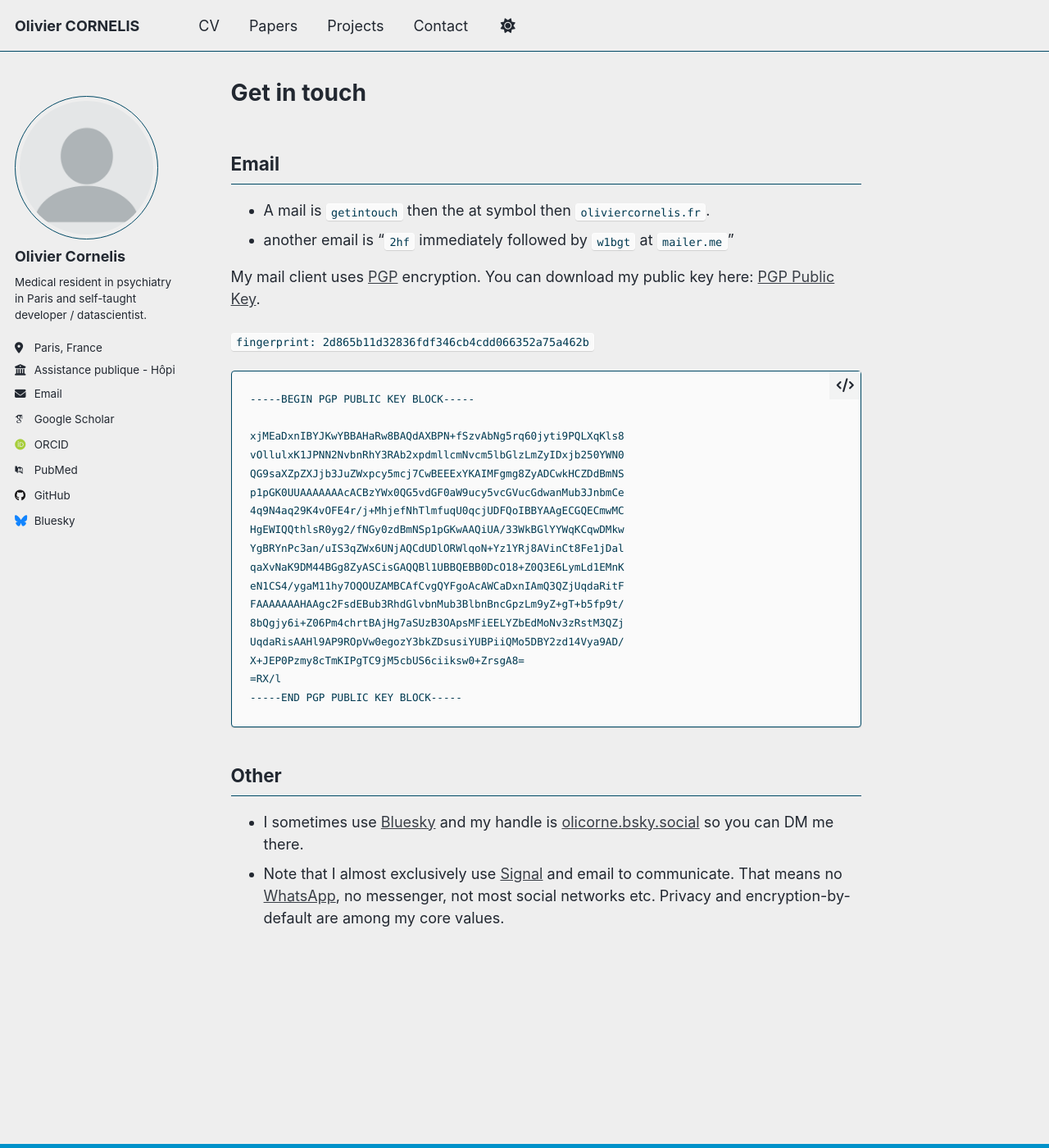
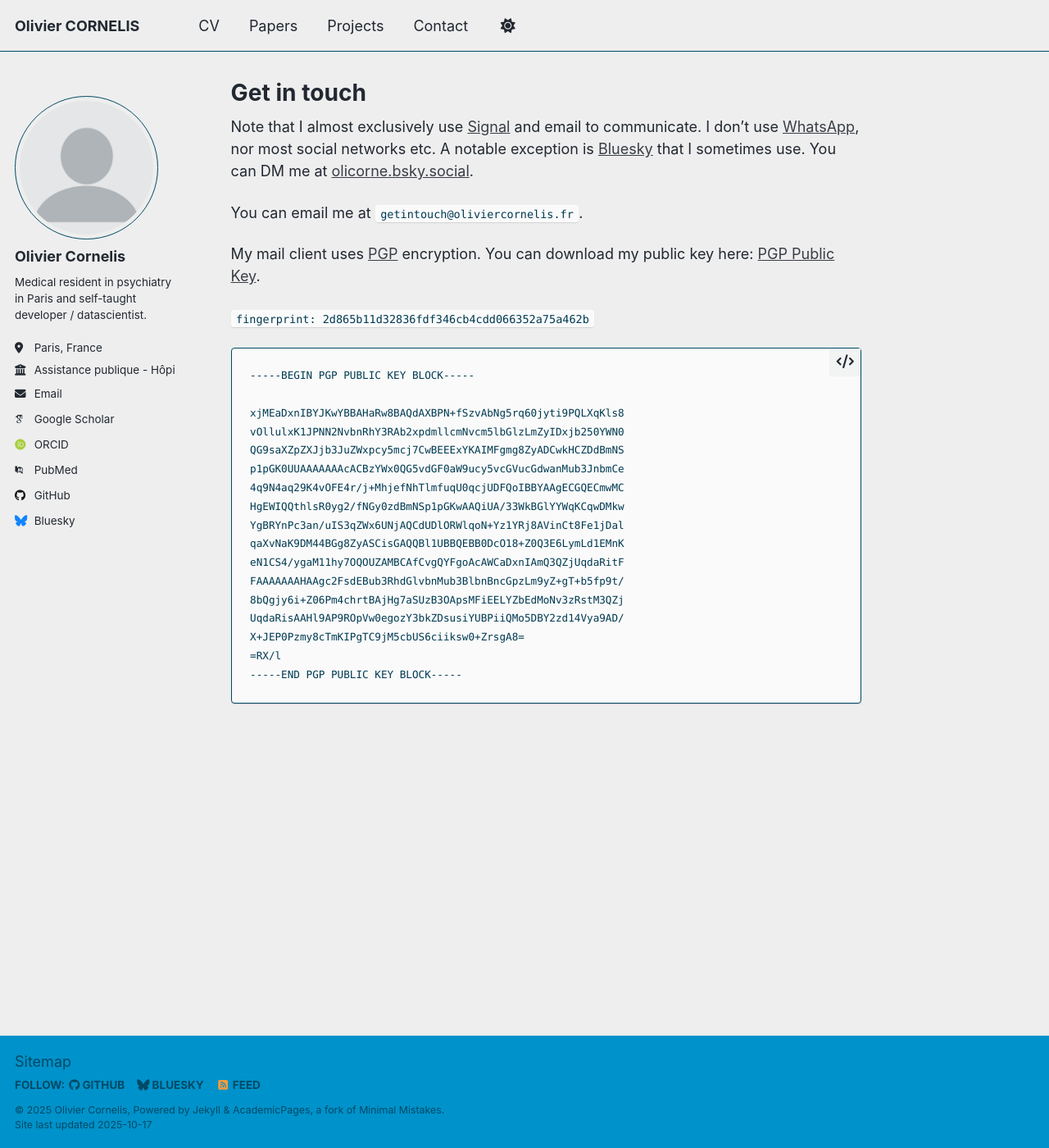
Before and after one commit to thiswillbeyourgithub/website, a Jekyll site: the page built from _pages/contact.md, in a window 1280 px wide and 1400 px high. Shown: the whole window at 82% size. Built offline with Jekyll 4.4.1, drawn with Linux system fonts in a browser that asks for light colours; some web fonts are replaced; a script that is not in the unit is left out.

Commit message:
better contact page
Signed-off-by: thiswillbeyourgithub <26625900+thiswillbeyourgithub@users.noreply.github.com>

````diff
--- a/_pages/contact.md
+++ b/_pages/contact.md
@@ -4,10 +4,9 @@
 author_profile: true
 ---
 
+Note that I almost exclusively use [Signal](https://en.wikipedia.org/wiki/Signal_(software)) and email to communicate. I don't use [WhatsApp](https://en.wikipedia.org/wiki/WhatsApp#Controversies_and_criticism), nor most social networks etc. A notable exception is [Bluesky](https://en.wikipedia.org/wiki/Bluesky) that I sometimes use. You can DM me at [olicorne.bsky.social](https://bsky.app/profile/olicorne.bsky.social).
 
-## Email
-- A mail is `getintouch` then the at symbol then `oliviercornelis.fr`.
-- another email is "`2hf` immediately followed by `w1bgt` at `mailer.me`"
+You can email me at `getintouch@oliviercornelis.fr`.
 
 My mail client uses [PGP](https://en.wikipedia.org/wiki/Pretty_Good_Privacy) encryption. You can download my public key here: [PGP Public Key](../files/PGP_public_key).
 
@@ -32,8 +31,3 @@
 =RX/l
 -----END PGP PUBLIC KEY BLOCK-----
 ```
-
-
-## Other
-- I sometimes use [Bluesky](https://en.wikipedia.org/wiki/Bluesky) and my handle is [olicorne.bsky.social](https://bsky.app/profile/olicorne.bsky.social) so you can DM me there.
-- Note that I almost exclusively use [Signal](https://en.wikipedia.org/wiki/Signal_(software)) and email to communicate. That means no [WhatsApp](https://en.wikipedia.org/wiki/WhatsApp#Controversies_and_criticism), no messenger, not most social networks etc. Privacy and encryption-by-default are among my core values.
````
